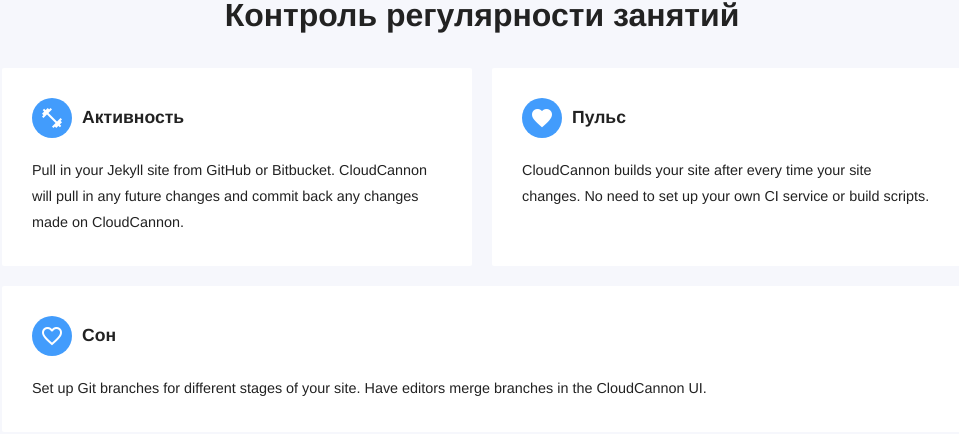
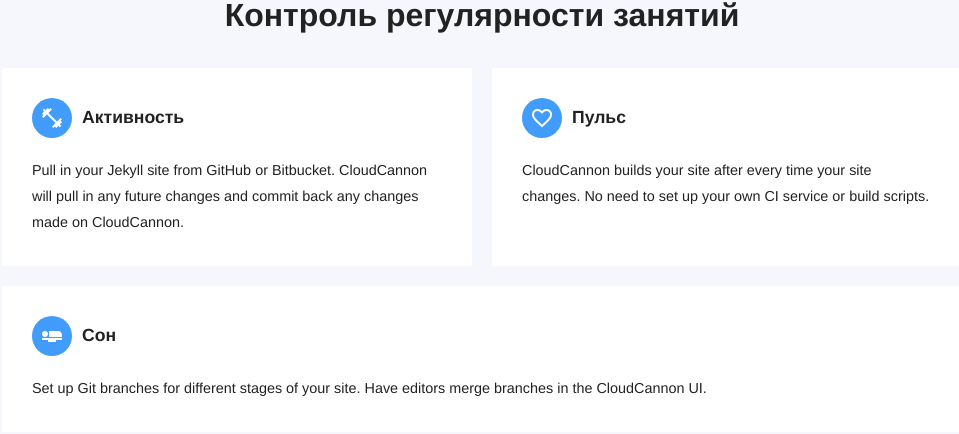
Before and after one commit to RakhimyanTim/adroholic.github.io, a Jekyll site: the page built from pages/features.html, in a window 1280 px wide and 900 px high, scrolled down 1109 px. Shown: the part 154-588 px from the top of the window, without its empty margins (158-1117 px from the left). Built offline with Jekyll 4.4.1, drawn with Linux system fonts in a browser that asks for light colours; some web fonts are replaced.

Commit message:
Update features.html

```diff
--- a/pages/features.html
+++ b/pages/features.html
@@ -37,9 +37,9 @@ permalink: /features/
 	<ul class="cards">
 		{% include components/features/data-block.html icon="fitness_center" title="Активность" content="Pull in your Jekyll site from GitHub or Bitbucket. CloudCannon will pull in any future changes and commit back any changes made on CloudCannon." %}
 
-		{% include components/features/data-block.html icon="favorite" title="Пульс" content="CloudCannon builds your site after every time your site changes. No need to set up your own CI service or build scripts." %}
+		{% include components/features/data-block.html icon="favorite_border" title="Пульс" content="CloudCannon builds your site after every time your site changes. No need to set up your own CI service or build scripts." %}
 
-		{% include components/features/data-block.html icon="favorite_border" title="Сон" content="Set up Git branches for different stages of your site. Have editors merge branches in the CloudCannon UI." %}
+		{% include components/features/data-block.html icon="airline_seat_flat" title="Сон" content="Set up Git branches for different stages of your site. Have editors merge branches in the CloudCannon UI." %}
 	</ul>
 
 	<h2>Мотивация за выполнение программы</h2>
```
